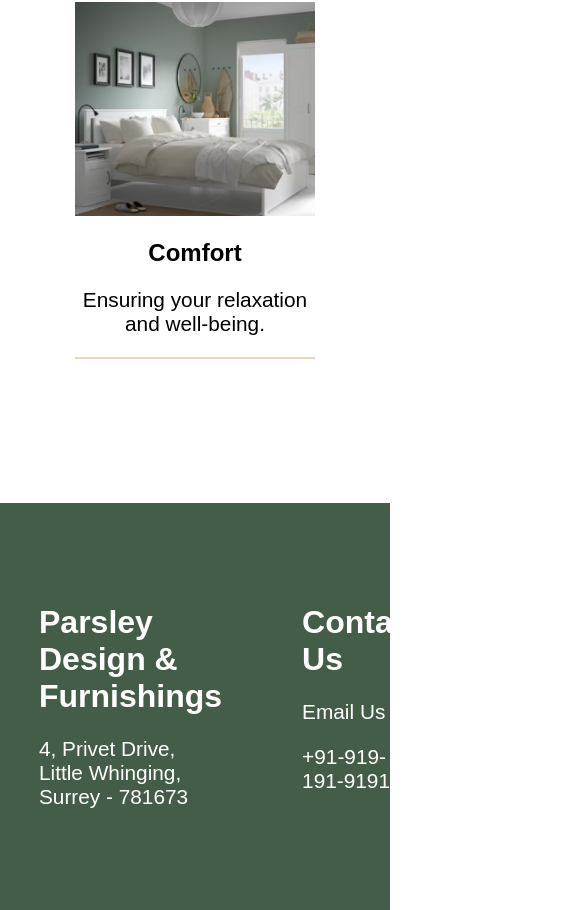
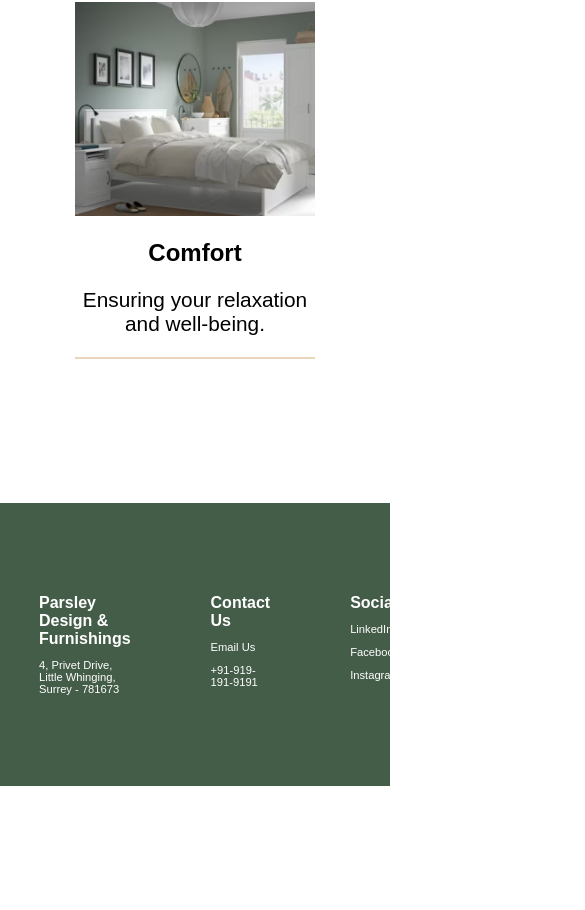
Before and after one commit to arundhati-work/parsley, a React (Create React App) app: page /motto in a window 390 px wide. Shown: the part 1492-2402 px from the top of the page, 585 px wide, since content can reach past the window. After the commit the page ends 2278 px from the top, so only its background shows below. Built offline with nearby package versions, Linux system fonts and the light colour scheme; a web font is replaced by a local one.

Commit message:
footer-text size reduced

```diff
--- a/src/styles/Footer.css
+++ b/src/styles/Footer.css
@@ -16,14 +16,25 @@
 
 .footer-container .inner-container h1{
     font-family: 'Andika', sans-serif;
+    font-size: 1.3rem;
 }
 
 .footer-container .inner-container p{
     font-family: 'Arsenal', sans-serif;
-    font-size: 1.3rem;
+    font-size: 1rem;
 }
 
 .footer-container .inner-container a{
     text-decoration: none;
     color: #FFF;
 }
+
+@media screen and (max-width: 1024px){
+    .footer-container .inner-container h1{
+        font-size: 1rem;
+    }
+
+    .footer-container .inner-container p{
+        font-size: 0.7rem;
+    }
+}
```
